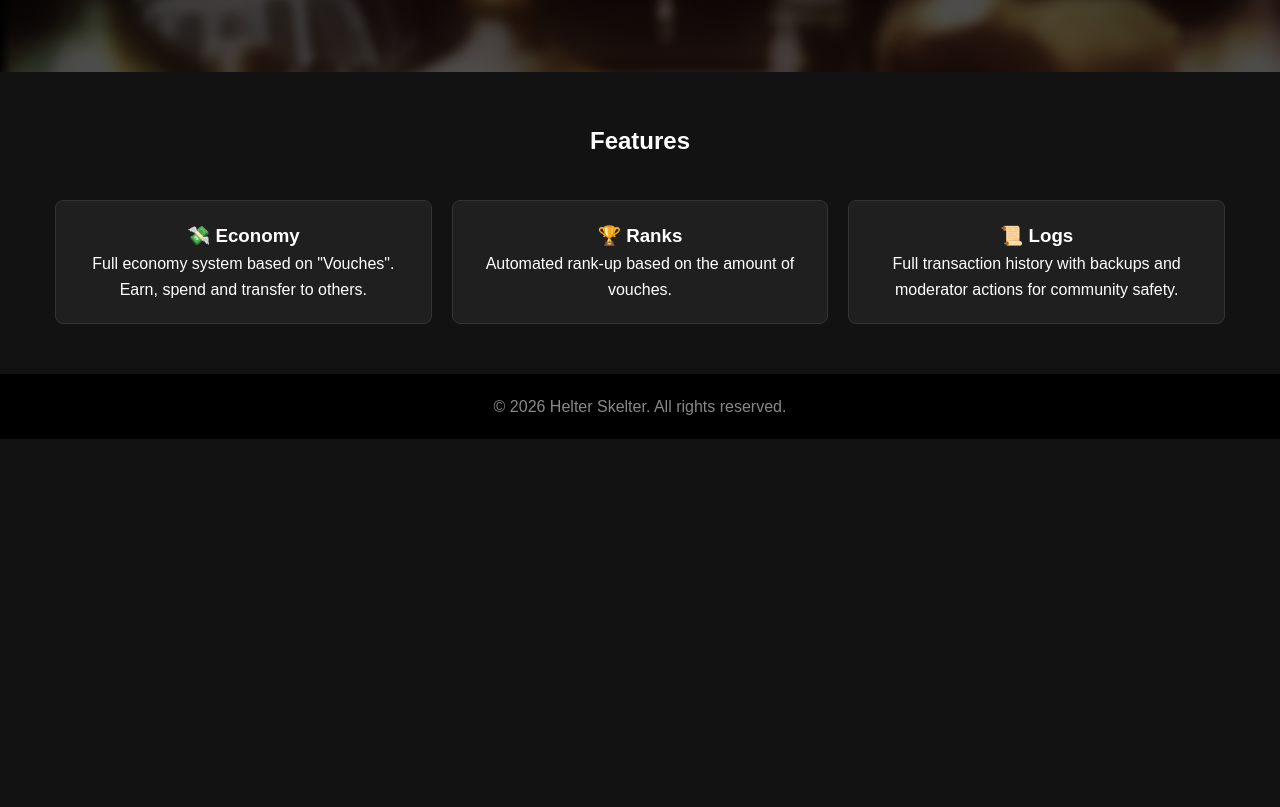
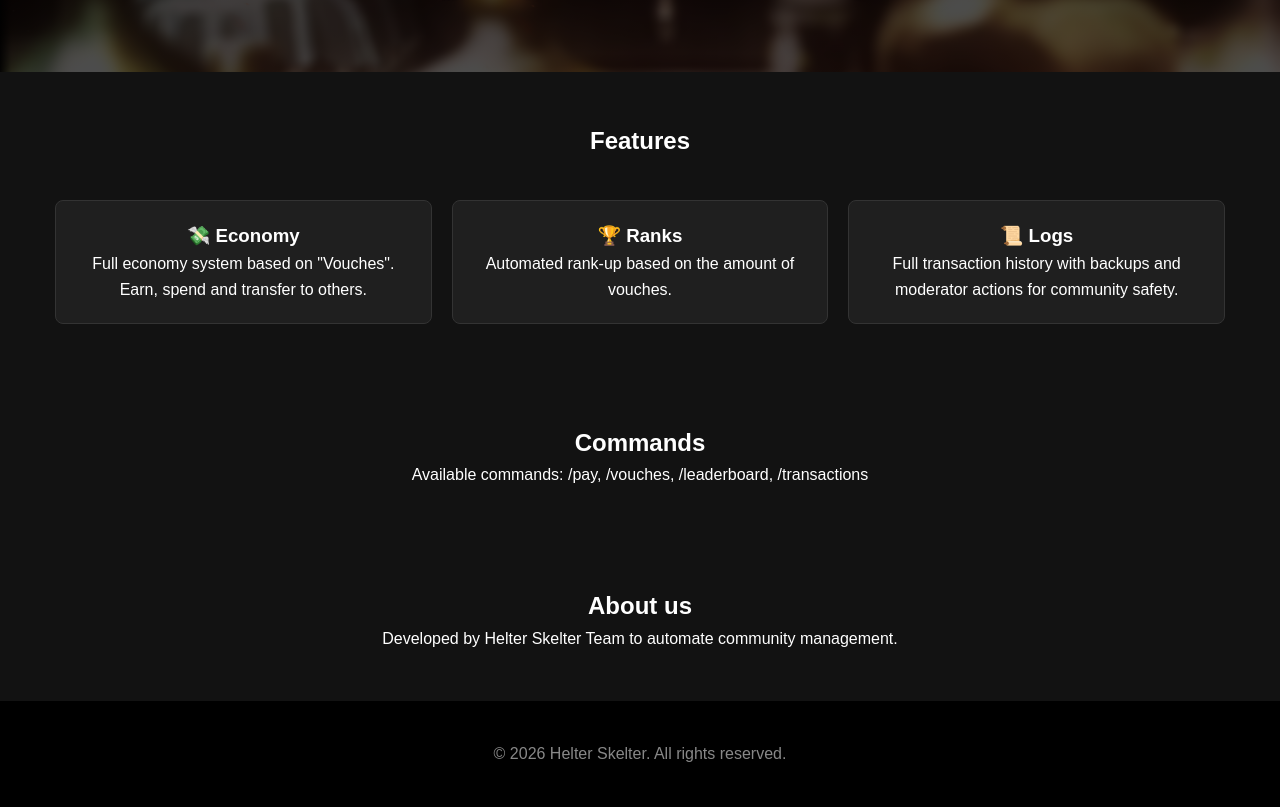
Before and after one commit to 0Itayra0/HelterSkelter_Web, a plain HTML site: page index.html in a window 1280 px wide. Shown: the part 396-1203 px from the top of the page. Before the commit the page ends 835 px from the top, so only its background shows below. Drawn offline with Linux system fonts and the light colour scheme.

Commit message:
Updated logic for padding

```diff
--- a/index.html
+++ b/index.html
@@ -46,13 +46,25 @@
                         <h3>🏆 Ranks</h3>
                         <p>Automated rank-up based on the amount of vouches.</p>
                     </div>
-                    <div class="card">
+		<div class="card">
                         <h3>📜 Logs</h3>
                         <p>Full transaction history with backups and moderator actions for community safety.</p>
                     </div>
                 </div>
             </div>
         </section>
+
+        <section id="commands" class="container" style="padding: 50px 0; text-align: center;">
+            <h2>Commands</h2>
+            <p>Available commands: /pay, /vouches, /leaderboard, /transactions</p>
+        </section>
+
+        <section id="about" class="container" style="padding: 50px 0; text-align: center;">
+            <h2>About us</h2>
+            <p>Developed by Helter Skelter Team to automate community management.</p>
+        </section>
+
+        </main> <footer class="footer">
     </main>
 
     <footer class="footer">
```
